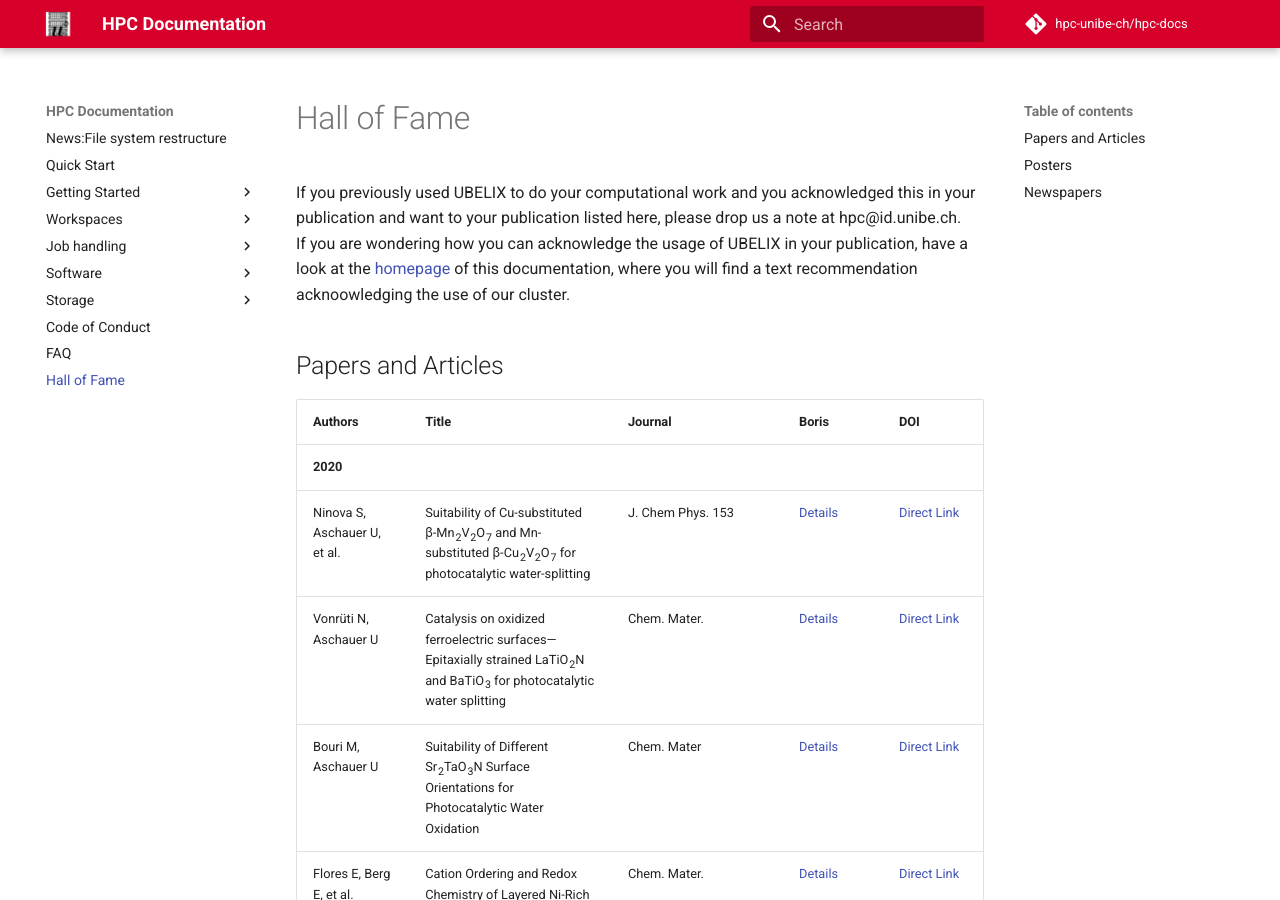
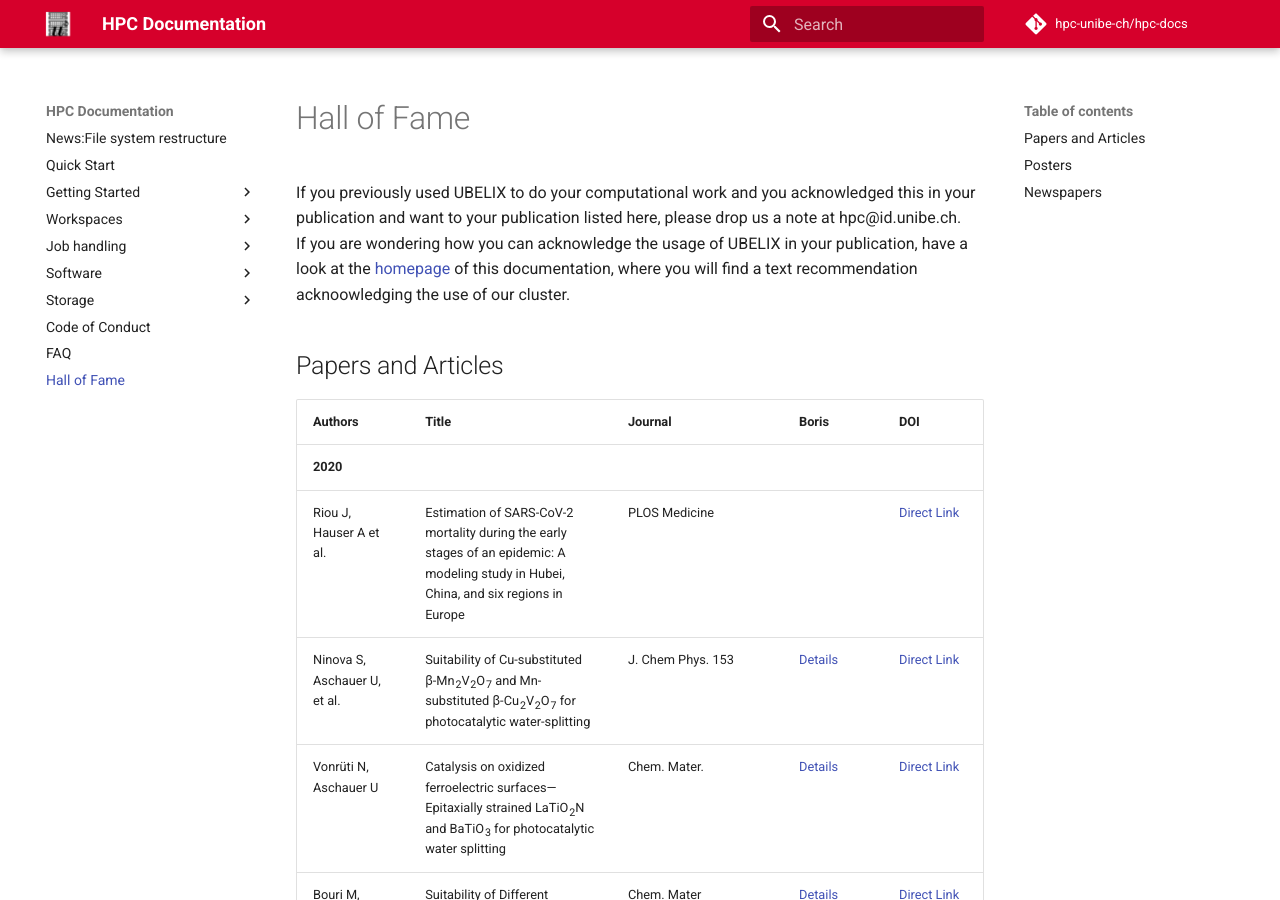
Before and after one commit to hpc-unibe-ch/hpc-unibe-ch.github.io, an MkDocs documentation site: the page built from docs/halloffame.md, in a window 1280 px wide and 900 px high. Built offline with MkDocs 1.6.1 and Material for MkDocs 9.7.7, drawn with Linux system fonts in a browser that asks for light colours; comment, search, counter and statistics services are not loaded.

Commit message:
halloffame: add Riou SARS-CoV2 paper

```diff
--- a/docs/halloffame.md
+++ b/docs/halloffame.md
@@ -12,6 +12,7 @@ you will find a text recommendation acknoowledging the use of our cluster.
 Authors | Title | Journal | Boris | DOI
 --- | --- | --- | --- | ---
 __2020__
+Riou J, Hauser A et al. | Estimation of SARS-CoV-2 mortality during the early stages of an epidemic: A modeling study in Hubei, China, and six regions in Europe | PLOS Medicine | | [Direct Link](https://doi.org/10.1371/journal.pmed.1003189)
 Ninova S, Aschauer U, et al. | Suitability of Cu-substituted β-Mn<sub>2</sub>V<sub>2</sub>O<sub>7</sub> and Mn-substituted β-Cu<sub>2</sub>V<sub>2</sub>O<sub>7</sub> for photocatalytic water-splitting | J. Chem Phys. 153| [Details](https://doi.org/10.1063/5.0019306) | [Direct Link](https://boris.unibe.ch/id/eprint/146818)
 Vonrüti N, Aschauer U  | Catalysis on oxidized ferroelectric surfaces—Epitaxially strained LaTiO<sub>2</sub>N and BaTiO<sub>3</sub> for photocatalytic water splitting | Chem. Mater. | [Details](https://doi.org/10.1063/1.5135751) | [Direct Link](https://boris.unibe.ch/id/eprint/138888)
 Bouri M, Aschauer U | Suitability of Different Sr<sub>2</sub>TaO<sub>3</sub>N Surface Orientations for Photocatalytic Water Oxidation | Chem. Mater| [Details](https://doi.org/10.1021/acs.chemmater.9b02294) | [Direct Link](https://boris.unibe.ch/id/eprint/139278)
```
